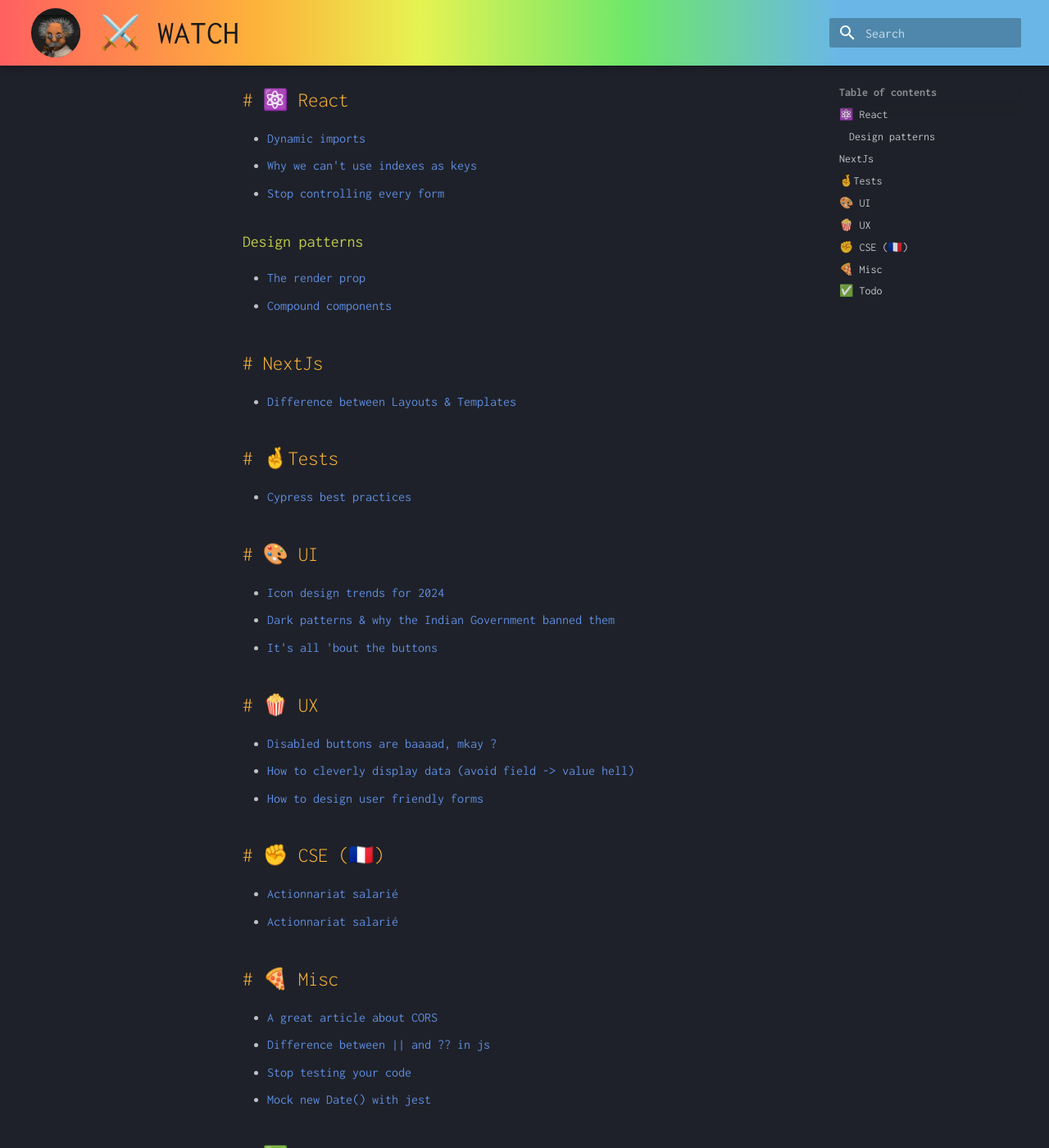
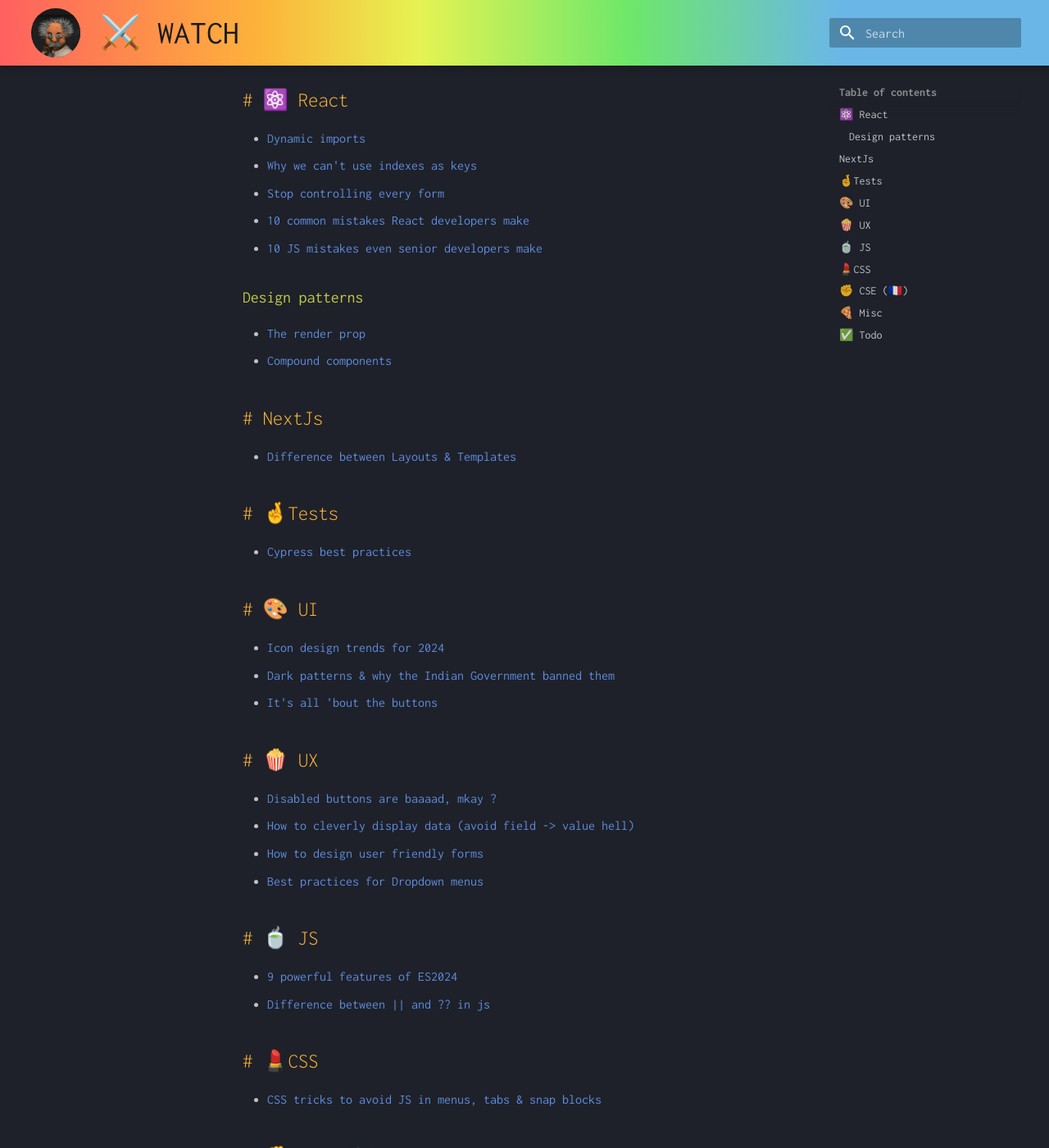
Before and after one commit to keninette/cheatsheets, an MkDocs documentation site: the page built from docs/watch/index.md, in a window 1280 px wide and 1400 px high, scrolled down 524 px. Shown: the whole window at 82% size. Built offline with MkDocs 1.6.1 and Material for MkDocs 9.7.7, drawn with Linux system fonts in a browser that asks for light colours.

Commit message:
Add some articles

```diff
--- a/docs/watch/index.md
+++ b/docs/watch/index.md
@@ -8,6 +8,8 @@
 - [Dynamic imports](https://medium.com/@shubham3480/dynamic-imports-in-react-3e3e7ad1d210)
 - [Why we can't use indexes as keys](https://javascript.plainenglish.io/why-cant-we-use-indexes-as-keys-in-react-9f914f5910df)
 - [Stop controlling every form](https://mostlyfocusedmike.medium.com/stop-controlling-every-form-in-react-use-formdata-instead-c26d89409afe)
+- [10 common mistakes React developers make](https://simuratli.medium.com/10-common-mistakes-react-developers-make-and-how-to-avoid-them-53bceadc6954)
+- [10 JS mistakes even senior developers make](https://javascript.plainenglish.io/10-javascript-mistakes-even-senior-developers-make-and-how-to-avoid-them-f0e0fafdd603)
 
 ### Design patterns
 - [The render prop](https://javascript.plainenglish.io/react-design-pattern-the-render-prop-208f37f9ec2e)
@@ -28,6 +30,14 @@
 - [Disabled buttons are baaaad, mkay ?](https://uxplanet.org/disabled-buttons-ux-usability-issues-and-how-to-avoid-them-8f2246186e80)
 - [How to cleverly display data (avoid field -> value hell)](https://uxmovement.medium.com/a-better-way-to-display-data-than-field-value-e041cca9a6a9)
 - [How to design user friendly forms](https://medium.com/yld-blog/how-to-design-user-friendly-forms-f71b37ec959e)
+- [Best practices for Dropdown menus](https://uxplanet.org/10-best-practices-for-designing-drop-down-menu-b8f8705c9641)
+
+## 🍵 JS
+- [9 powerful features of ES2024](https://medium.com/@asierr/9-powerful-features-of-es2024-that-will-change-how-you-write-javascript-daa9d8a58e36)
+- [Difference between || and ?? in js](https://medium.com/coding-beauty/javascript-logical-or-vs-nullish-coalescing-operator-6c711b08d583)
+
+## 💄CSS
+- [CSS tricks to avoid JS in menus, tabs & snap blocks](https://medium.com/@bogdanfromkyiv/no-js-required-you-can-do-this-with-css-e4635e40502c)
 
 ## ✊ CSE (🇫🇷)
 - [Actionnariat salarié](https://www.economie.gouv.fr/entreprises/comment-fonctionne-lactionnariat-salarie)
```
Also changed, not shown: other parts of docs/watch/index.md (+0 -1 lines).
